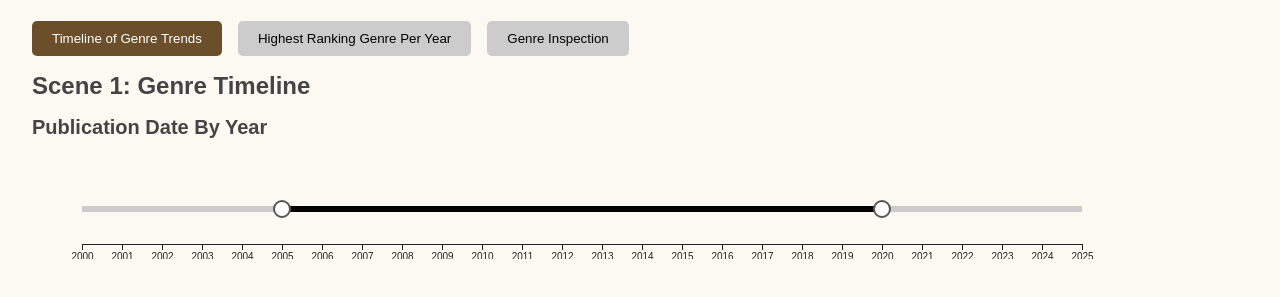
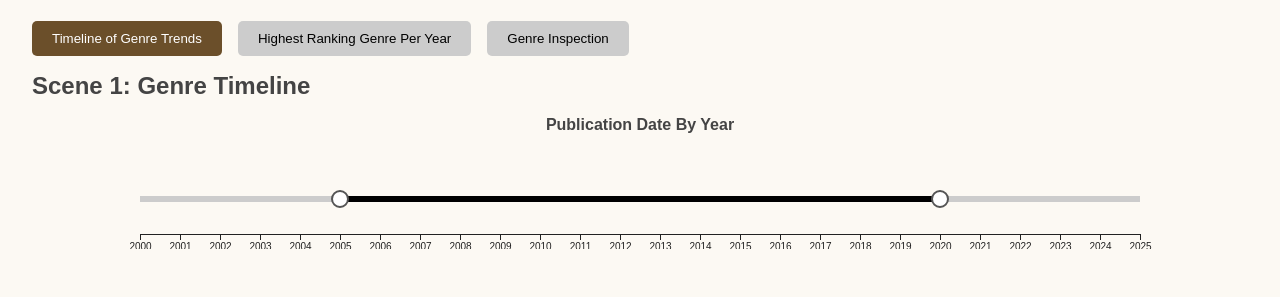
Before and after one commit to Liss4rd/GoodReads-Trends, a plain HTML site: page index.html in a window 1280 px wide. Shown: the part 111-408 px from the top of the page. Drawn offline with nearby package versions, Linux system fonts and the light colour scheme.

Commit message:
Update goodreads_trends.css

```diff
--- a/goodreads_trends.css
+++ b/goodreads_trends.css
@@ -74,16 +74,22 @@ h2 {
 /* =========================
    Tableau-style D3 Slider
    ========================= */
-#slider-container {
-  margin: 20px 0;
+#slider-title {
+  font-family: Arial, sans-serif;
+  font-size: 16px;
+  font-weight: bold;
+  color: #444;
+  text-align: center;   /* center slider title */
+  margin-bottom: 10px;
 }
 
-#slider-title {
-  font-family: Arial, sans-serif;
-  font-size: 20px;
-  font-weight: bold;
-  color: #444;
-  margin-bottom: 6px;
+#slider-container {
+  display: flex;
+  justify-content: center; /* center the slider SVG */
+}
+
+#yearSlider {
+  margin-top: 5px;
 }
 
 .track {
```
